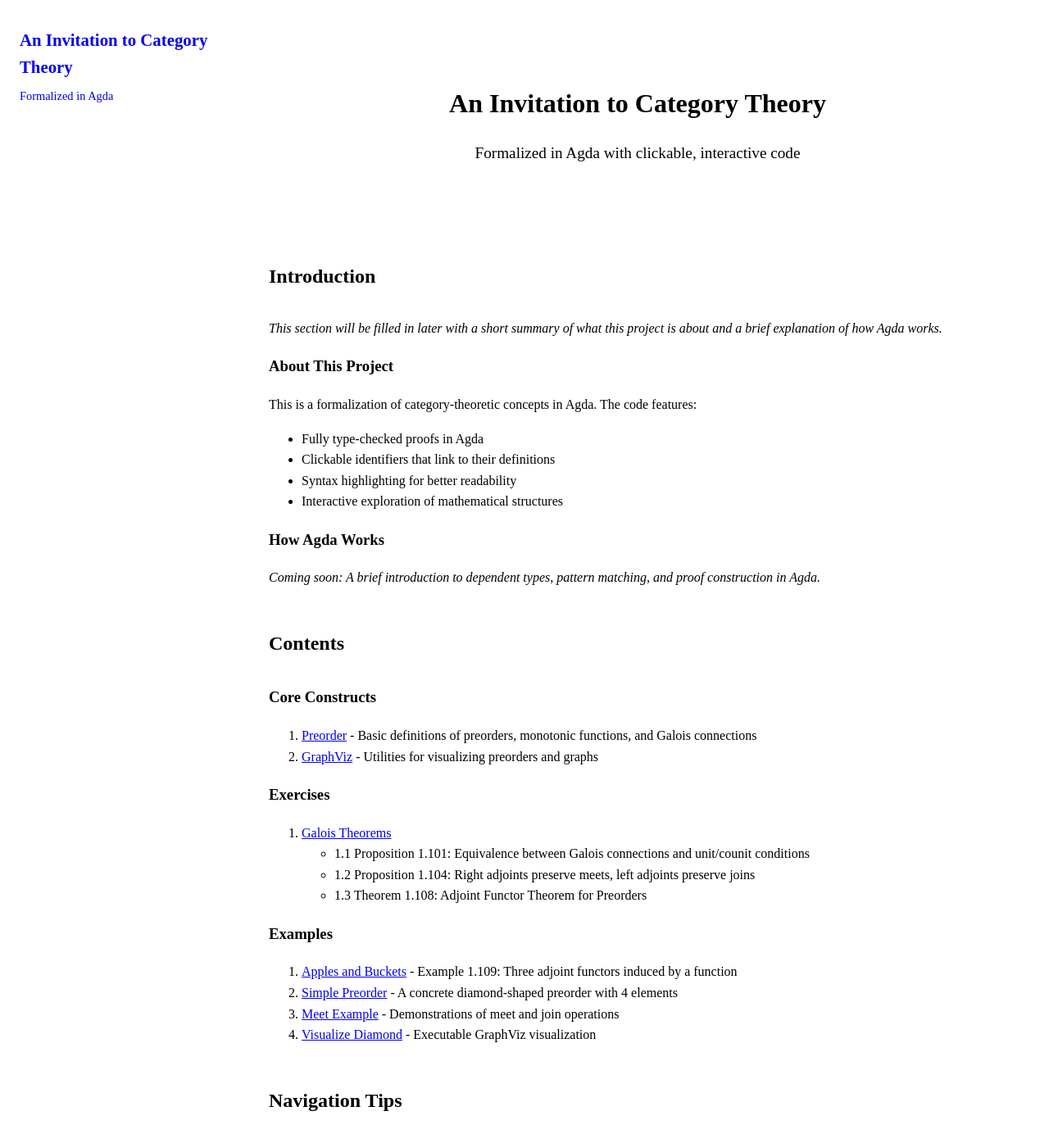
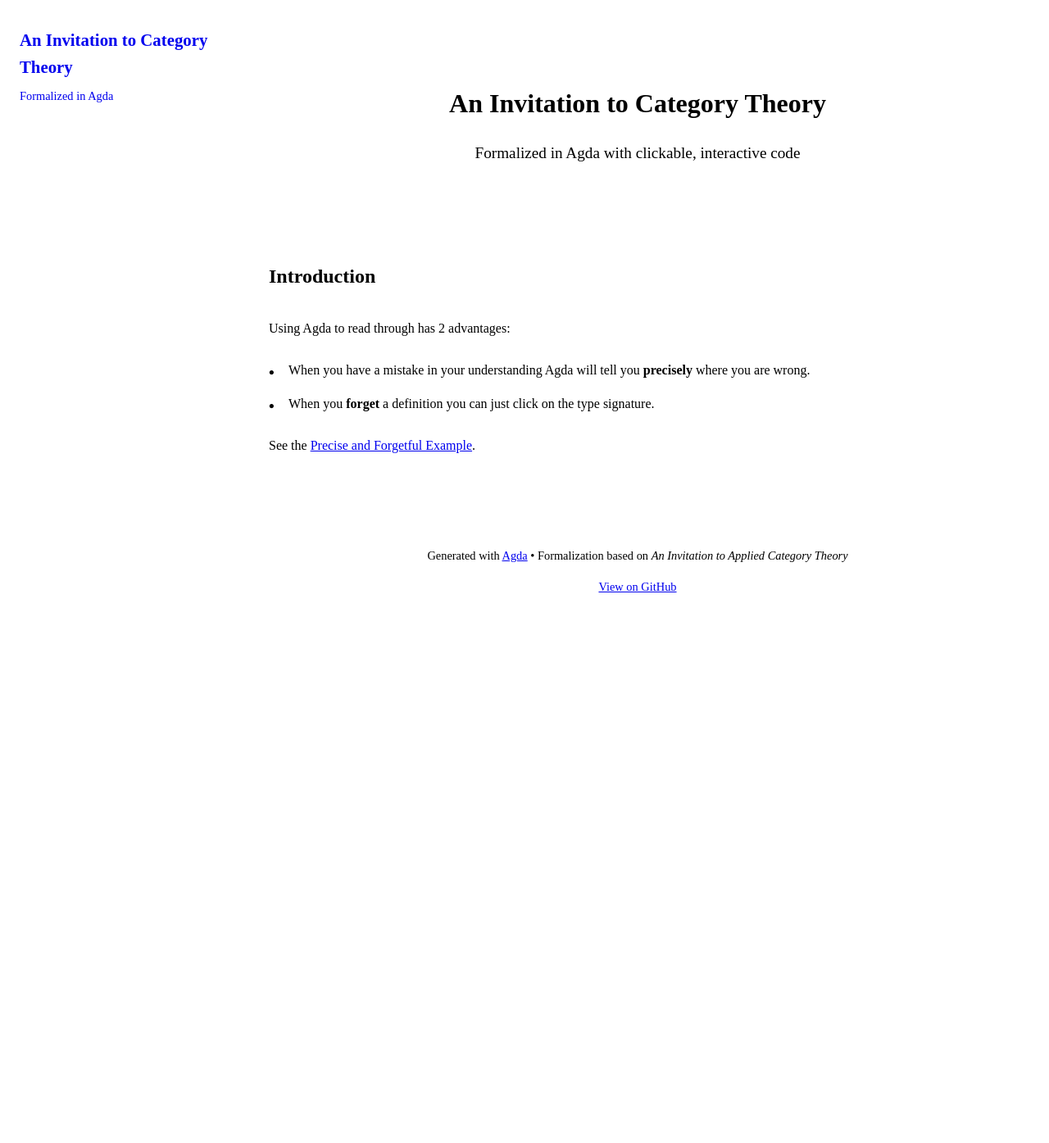
Before and after one commit to ThereIsNoPie/an-invitation-to-category-theory, a Jekyll site: the page built from index.md, in a window 1280 px wide and 1400 px high. Shown: the top 1395 px of the window at 82% size. Built offline with Jekyll 4.4.1, drawn with Linux system fonts in a browser that asks for light colours; some of the changed text lies outside the part shown.

Commit message:
update mainpage

```diff
--- a/_layouts/default.html
+++ b/_layouts/default.html
@@ -32,44 +32,6 @@
             font-size: 1.2rem;
         }
 
-        .module-grid {
-            display: grid;
-            grid-template-columns: repeat(auto-fit, minmax(300px, 1fr));
-            gap: 1.5rem;
-            margin: 2rem 0;
-        }
-
-        .module-card {
-            background-color: var(--bg-secondary);
-            border: 1px solid var(--border-color);
-            border-radius: 8px;
-            padding: 1.5rem;
-            transition: transform 0.2s, box-shadow 0.2s;
-            box-shadow: 0 2px 4px var(--shadow);
-        }
-
-        .module-card:hover {
-            transform: translateY(-2px);
-            box-shadow: 0 4px 8px var(--shadow);
-        }
-
-        .module-card h3 {
-            margin-top: 0;
-            margin-bottom: 0.5rem;
-            color: var(--agda-function);
-        }
-
-        .module-card p {
-            color: var(--text-secondary);
-            margin-bottom: 1rem;
-        }
-
-        .module-card a {
-            font-weight: 500;
-            display: inline-block;
-            margin-top: 0.5rem;
-        }
-
         .section {
             margin: 3rem 0;
         }
@@ -80,6 +42,29 @@
             margin-bottom: 1.5rem;
         }
 
+        /* Bullet point styling */
+        .section ul {
+            list-style: none;
+            padding-left: 0;
+            margin: 1.5rem 0;
+        }
+
+        .section ul li {
+            padding-left: 1.5rem;
+            margin-bottom: 0.75rem;
+            position: relative;
+            line-height: 1.8;
+        }
+
+        .section ul li::before {
+            content: "•";
+            color: var(--agda-function);
+            font-weight: bold;
+            font-size: 1.2em;
+            position: absolute;
+            left: 0;
+        }
+
         footer {
             margin-top: 4rem;
             padding-top: 2rem;
@@ -87,67 +72,6 @@
             text-align: center;
             color: var(--text-secondary);
             font-size: 0.9rem;
-        }
-
-        .badge {
-            display: inline-block;
-            padding: 0.25rem 0.5rem;
-            border-radius: 4px;
-            font-size: 0.8rem;
-            font-weight: 500;
-            margin-right: 0.5rem;
-        }
-
-        .badge-core {
-            background-color: #e3f2fd;
-            color: #1976d2;
-        }
-
-        .badge-example {
-            background-color: #f3e5f5;
-            color: #7b1fa2;
-        }
-
-        @media (prefers-color-scheme: dark) {
-            .badge-core {
-                background-color: #1a237e;
-                color: #90caf9;
-            }
-
-            .badge-example {
-                background-color: #4a148c;
-                color: #ce93d8;
-            }
-        }
-
-        .code-example {
-            background-color: var(--bg-secondary);
-            border: 1px solid var(--border-color);
-            border-left: 4px solid var(--agda-function);
-            border-radius: 6px;
-            padding: 1.5rem;
-            margin: 2rem 0;
-            box-shadow: 0 2px 4px var(--shadow);
-        }
-
-        .code-example h3 {
-            margin-top: 0;
-            color: var(--agda-function);
-        }
-
-        .code-example pre.Agda {
-            font-size: 1.1rem;
-            background-color: var(--bg-code);
-            border: 1px solid var(--border-color);
-            padding: 1.2rem;
-            margin: 1rem 0;
-        }
-
-        .code-caption {
-            font-size: 0.9rem;
-            color: var(--text-secondary);
-            font-style: italic;
-            margin-top: 0.5rem;
         }
 
         /* Ensure Agda code blocks from markdown are styled correctly */
--- a/index.md
+++ b/index.md
@@ -15,57 +15,16 @@ Formalized in Agda with clickable, interactive code
 
 ## Introduction
 
-_This section will be filled in later with a short summary of what this project is about and a brief explanation of how Agda works._
+Using Agda to read through has 2 advantages:
 
-### About This Project
+* When you have a mistake in your understanding Agda will tell you **precisely** where you are wrong.
+* When you **forget** a definition you can just click on the type signature.
 
-This is a formalization of category-theoretic concepts in Agda. The code features:
+See the [Precise and Forgetful Example](docs/examples.PreciseAndForgetful.html).
 
-- Fully type-checked proofs in Agda
-- Clickable identifiers that link to their definitions
-- Syntax highlighting for better readability
-- Interactive exploration of mathematical structures
-
-### How Agda Works
-
-_Coming soon: A brief introduction to dependent types, pattern matching, and proof construction in Agda._
 
 </div>
 
-<div class="section" markdown="1">
-
-## Contents
-
-### Core Constructs
-
-1. [Preorder](docs/definitions.Preorder.html) - Basic definitions of preorders, monotonic functions, and Galois connections
-2. [GraphViz](docs/non-textbook.GraphViz.html) - Utilities for visualizing preorders and graphs
-
-### Exercises
-
-1. [Galois Theorems](docs/exercises.GaloisTheorems.html)
-   - 1.1 Proposition 1.101: Equivalence between Galois connections and unit/counit conditions
-   - 1.2 Proposition 1.104: Right adjoints preserve meets, left adjoints preserve joins
-   - 1.3 Theorem 1.108: Adjoint Functor Theorem for Preorders
-
-### Examples
-
-1. [Apples and Buckets](docs/examples.ApplesAndBuckets.html) - Example 1.109: Three adjoint functors induced by a function
-2. [Simple Preorder](docs/non-textbook.SimplePreorder.html) - A concrete diamond-shaped preorder with 4 elements
-3. [Meet Example](docs/non-textbook.MeetExample.html) - Demonstrations of meet and join operations
-4. [Visualize Diamond](docs/non-textbook.VisualizeDiamond.html) - Executable GraphViz visualization
-
-</div>
-
-<div class="section" markdown="1">
-
-## Navigation Tips
-
-- Click on any identifier in the Agda code to jump to its definition
-- Use your browser's back button to return to where you were
-- Start with [Everything.agda](docs/Everything.html) to see all module imports
-
-</div>
 
 <footer markdown="1">
 
```
Also changed, not shown: src/examples/PreciseAndForgetful.lagda.md (added, +73 -0 lines), 1 other file.
